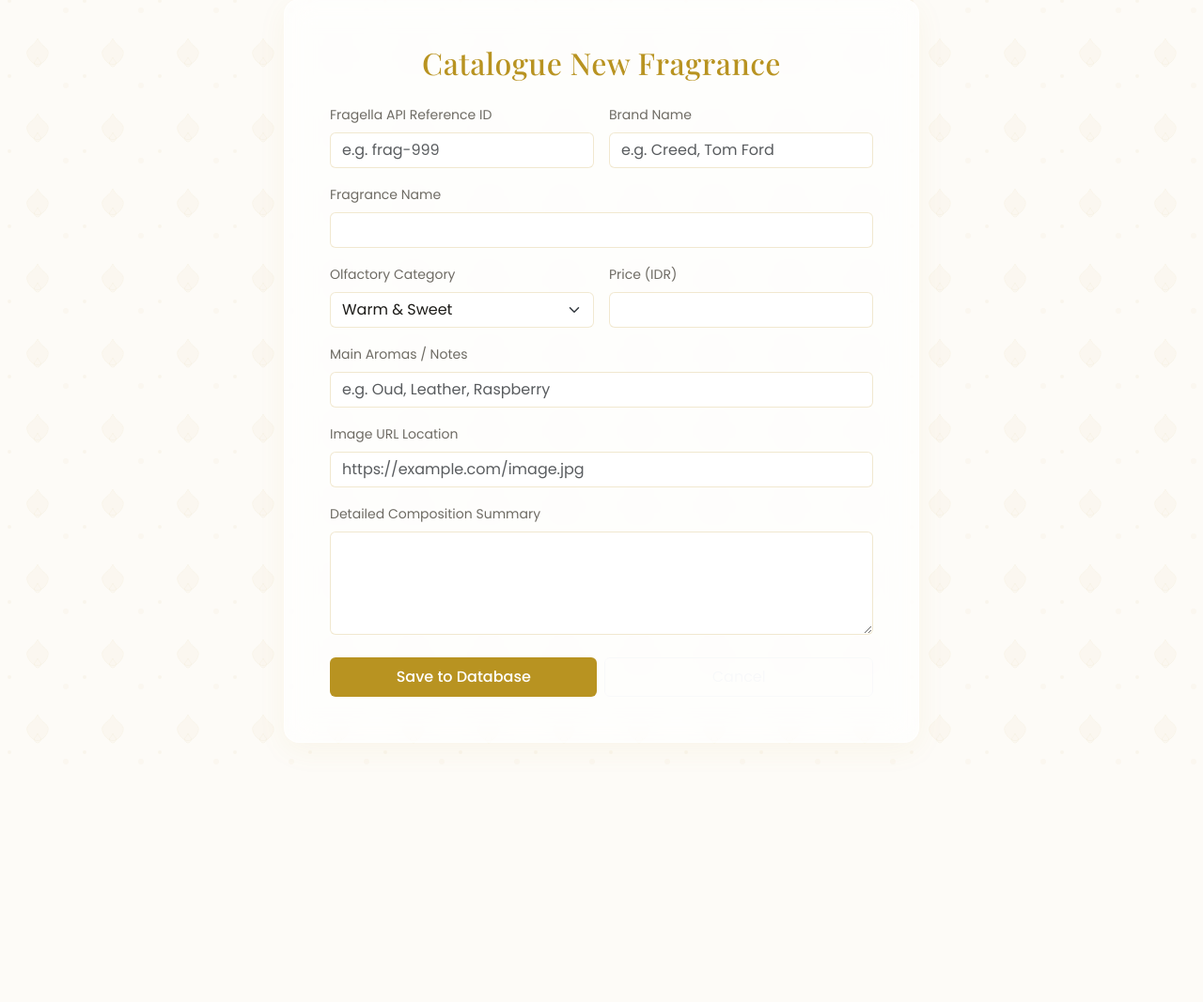
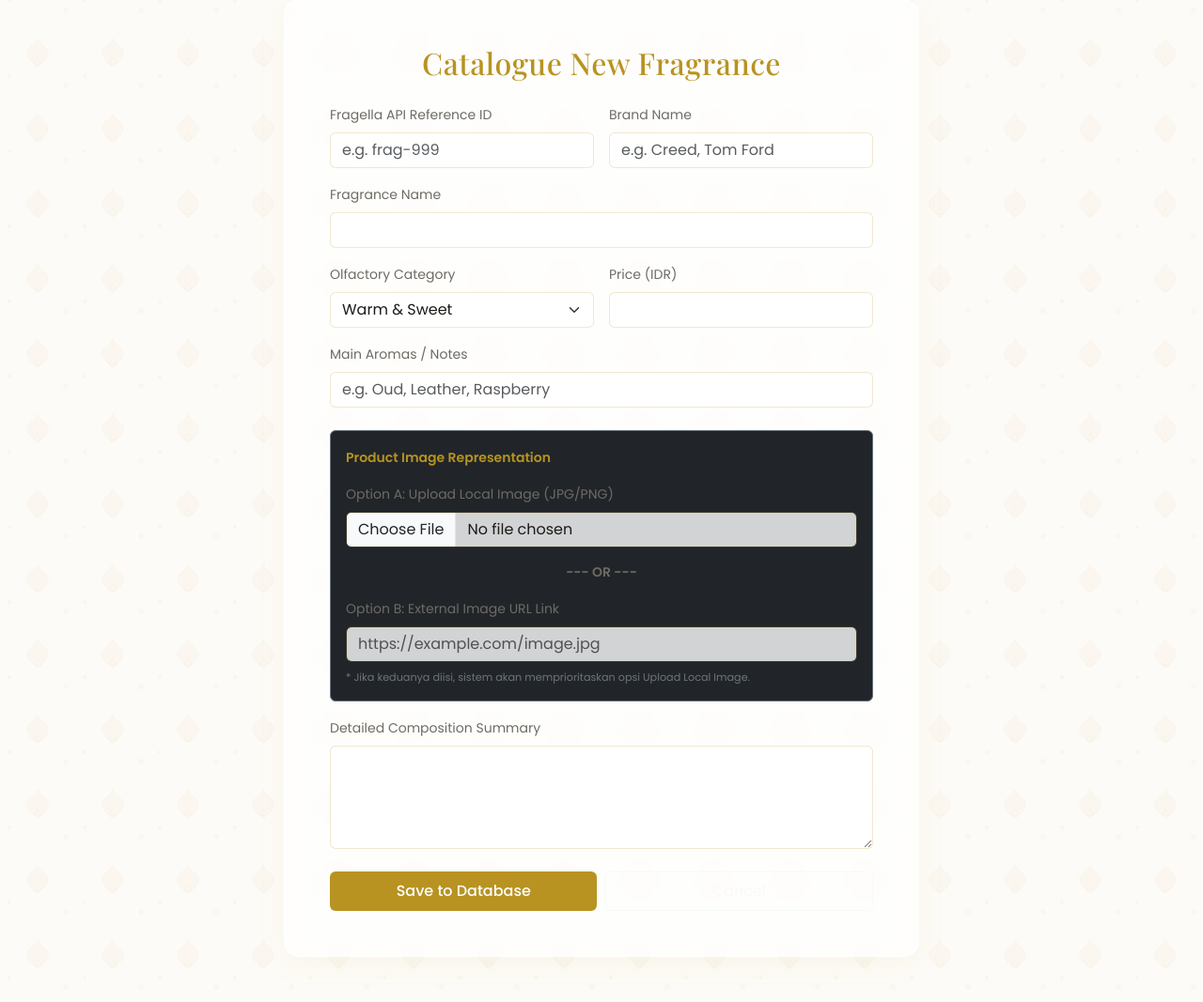
Before and after one commit to aishyareva/fraglogue, a PHP site: page /tambah.php in a window 1280 px wide. Shown: the part 49-1116 px from the top of the page at 94% size. Before the commit the page ends 852 px from the top, so only its background shows below. Run offline with PHP 8.4, Linux system fonts and the light colour scheme; a user stored in the database is signed in; data comes from the database, SQL or seed files in the repository; some web fonts are replaced.

Commit message:
Update tambah.php

```diff
--- a/tambah.php
+++ b/tambah.php
@@ -10,8 +10,34 @@ if (isset($_POST['submit'])) {
     $id_category = mysqli_real_escape_string($koneksi, $_POST['id_category']);
     $price = mysqli_real_escape_string($koneksi, $_POST['price']);
     $main_notes = mysqli_real_escape_string($koneksi, $_POST['main_notes']);
-    $image_url = mysqli_real_escape_string($koneksi, $_POST['image_url']);
     $description = mysqli_real_escape_string($koneksi, $_POST['description']);
+
+    $image_url = '';
+
+    if (isset($_FILES['image_file']) && $_FILES['image_file']['error'] === UPLOAD_ERR_OK) {
+        $file_tmp = $_FILES['image_file']['tmp_name'];
+        $file_name = $_FILES['image_file']['name'];
+        $file_ext = strtolower(pathinfo($file_name, PATHINFO_EXTENSION));
+
+        $allowed_ext = ['jpg', 'jpeg', 'png'];
+        if (in_array($file_ext, $allowed_ext)) {
+            $new_file_name = uniqid('frag_') . '.' . $file_ext;
+            $target_dir = "assets/img/";
+
+            if (!is_dir($target_dir)) { mkdir($target_dir, 0777, true); }
+
+            $image_url = $target_dir . $new_file_name;
+            move_uploaded_file($file_tmp, $image_url);
+        } else {
+            echo "<script>alert('Hanya file JPG/PNG yang diperbolehkan!'); window.history.back();</script>";
+            exit;
+        }
+    } elseif (!empty($_POST['image_url_link'])) {
+        $image_url = mysqli_real_escape_string($koneksi, $_POST['image_url_link']);
+    } else {
+        echo "<script>alert('Harap unggah gambar atau masukkan link URL!'); window.history.back();</script>";
+        exit;
+    }
 
     $insert = "INSERT INTO perfumes (fragella_id, name, brand, id_category, price, main_notes, image_url, description)
                VALUES ('$fragella_id', '$name', '$brand', '$id_category', '$price', '$main_notes', '$image_url', '$description')";
@@ -35,7 +61,7 @@ if (isset($_POST['submit'])) {
     <div class="container my-5" style="max-width: 700px;">
         <div class="perfume-card p-4 p-md-5">
             <h2 class="text-gold text-center mb-4 font-serif">Catalogue New Fragrance</h2>
-            <form action="" method="POST">
+            <form action="" method="POST" enctype="multipart/form-data">
                 <div class="row g-3">
                     <div class="col-md-6">
                         <label class="form-label text-muted small">Fragella API Reference ID</label>
@@ -66,10 +92,26 @@ if (isset($_POST['submit'])) {
                         <label class="form-label text-muted small">Main Aromas / Notes</label>
                         <input type="text" name="main_notes" class="form-control bg-dark text-white border-secondary" placeholder="e.g. Oud, Leather, Raspberry" required>
                     </div>
-                    <div class="col-md-12">
-                        <label class="form-label text-muted small">Image URL Location</label>
-                        <input type="url" name="image_url" class="form-control bg-dark text-white border-secondary" placeholder="https://example.com/image.jpg" required>
+
+                    <div class="col-md-12 mt-4">
+                        <div class="p-3 border border-secondary rounded bg-dark">
+                            <label class="form-label text-gold fw-bold small mb-3">Product Image Representation</label>
+
+                            <div class="mb-3">
+                                <label class="form-label text-muted small">Option A: Upload Local Image (JPG/PNG)</label>
+                                <input type="file" name="image_file" class="form-control bg-dark text-white border-secondary" accept=".jpg,.jpeg,.png">
+                            </div>
+
+                            <div class="text-center text-muted small mb-3 fw-bold">--- OR ---</div>
+
+                            <div>
+                                <label class="form-label text-muted small">Option B: External Image URL Link</label>
+                                <input type="url" name="image_url_link" class="form-control bg-dark text-white border-secondary" placeholder="https://example.com/image.jpg">
+                            </div>
+                            <small class="text-secondary d-block mt-2" style="font-size: 0.7rem;">* Jika keduanya diisi, sistem akan memprioritaskan opsi Upload Local Image.</small>
+                        </div>
                     </div>
+
                     <div class="col-md-12">
                         <label class="form-label text-muted small">Detailed Composition Summary</label>
                         <textarea name="description" rows="4" class="form-control bg-dark text-white border-secondary" required></textarea>
```
